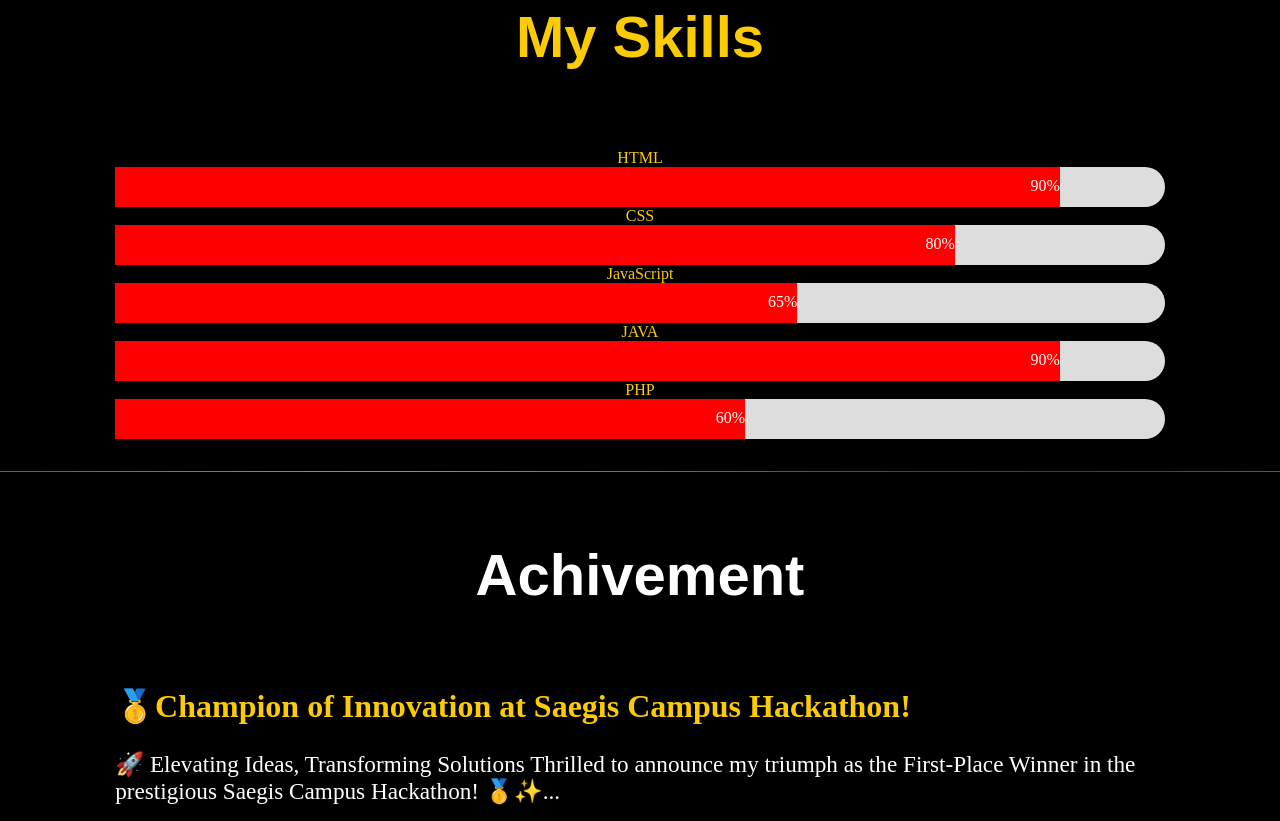
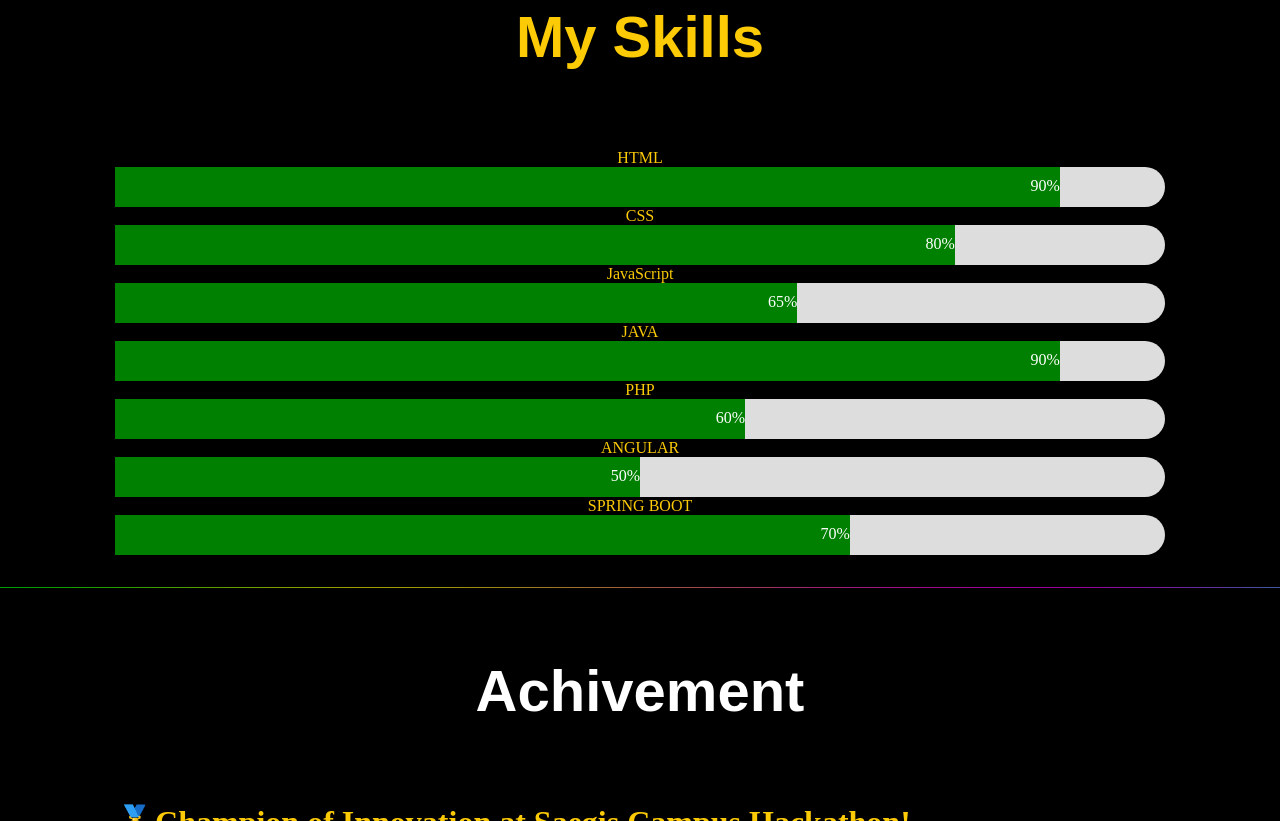
Before and after one commit to AMJchamod/portfolio, a plain HTML site: page Index.html.html in a window 1280 px wide. Shown: the part 1979-2800 px from the top of the page. Drawn offline with Linux system fonts and the light colour scheme; a web font is replaced by a local one.

Commit message:
' change names

```diff
--- a/home.html
+++ b/Index.html.html
@@ -43,7 +43,7 @@
 
                 <a href               = "mailto:devilhook98@gmail.com"  target="_blank">
                   <button>
-                    Let's Tolk
+                    Let's Talk
                    </button>
                 </a>
                   </div>
@@ -71,7 +71,7 @@
 
         </section>
         <div class                    = "social">
-           <a href                    = "https://github.com/AMJchamod"></a> <i class="fa fa-github"></i></a>
+           <a   href="https://github.com/AMJchamod/"> <i class="fa fa-github"></i></a>
             <a href                   = "#"></a><i class="fa fa-linkedin-square" ></i></a>
         </div>
             <img class="hr"src="img/hr.gif" alt="hr">
@@ -112,6 +112,14 @@
           <p class="skillp">PHP</p>
           <div class="container">
             <div class="skills php">60%</div>
+          </div>
+          <p class="skillp">ANGULAR</p>
+          <div class="container">
+            <div class="skills angular">50%</div>
+          </div>
+          <p class="skillp">SPRING BOOT</p>
+          <div class="container">
+            <div class="skills springboot">70%</div>
           </div>
 
         </section>
@@ -156,12 +164,14 @@
             <img src="img/project/eq - Copy.png" alt="equipment">
             <img src="img/project/attendance - Copy.png" alt="attendance">
             <img src="img/project/payments - Copy.png" alt="payment">
-            <img src="https://picsum.photos/id/1057/300/300" alt="a great view of the sea above the mountain">
+            <img src="img/project/listofmemeber.png" alt="a great view of the sea above the mountain">
           </div>
 
 
         </section>
-        <button id="projectbutton" >Details></button>
+        <a href="https://github.com/AMJchamod/GYM_MANEGMENT-SYSTEM.git">
+
+        <button id="projectbutton" >Details></button> </a>
 
        <section class="contact"  id="contact">
            <div class="contactcontainer">
--- a/stylesheet.css
+++ b/stylesheet.css
@@ -610,12 +610,12 @@ button{
   border-radius: 75px;
 }
 
-.html {width: 90%; height: 5vh; background-color:red;  } /* Green */
-.css {width: 80%;  height: 5vh; background-color: red;} /* Blue */
-.js {width: 65%;  height: 5vh; background-color: red;} /* Red */
-.php {width: 60%; height: 5vh; background-color:red;} /* Dark Grey */
-
-
+.html {width: 90%; height: 5vh; background-color:green;  } /* Green */
+.css {width: 80%;  height: 5vh; background-color: green;} /* Blue */
+.js {width: 65%;  height: 5vh; background-color: green;} /* Red */
+.php {width: 60%; height: 5vh; background-color:green;} /* Dark Grey */
+.angular {width: 50%; height: 5vh; background-color:green;}
+.springboot{width: 70%; height: 5vh; background-color:green;}
 .css { animation-delay: 0.5s; }
 .js { animation-delay: 1s; }
 .php { animation-delay: 1.5s; }
```
